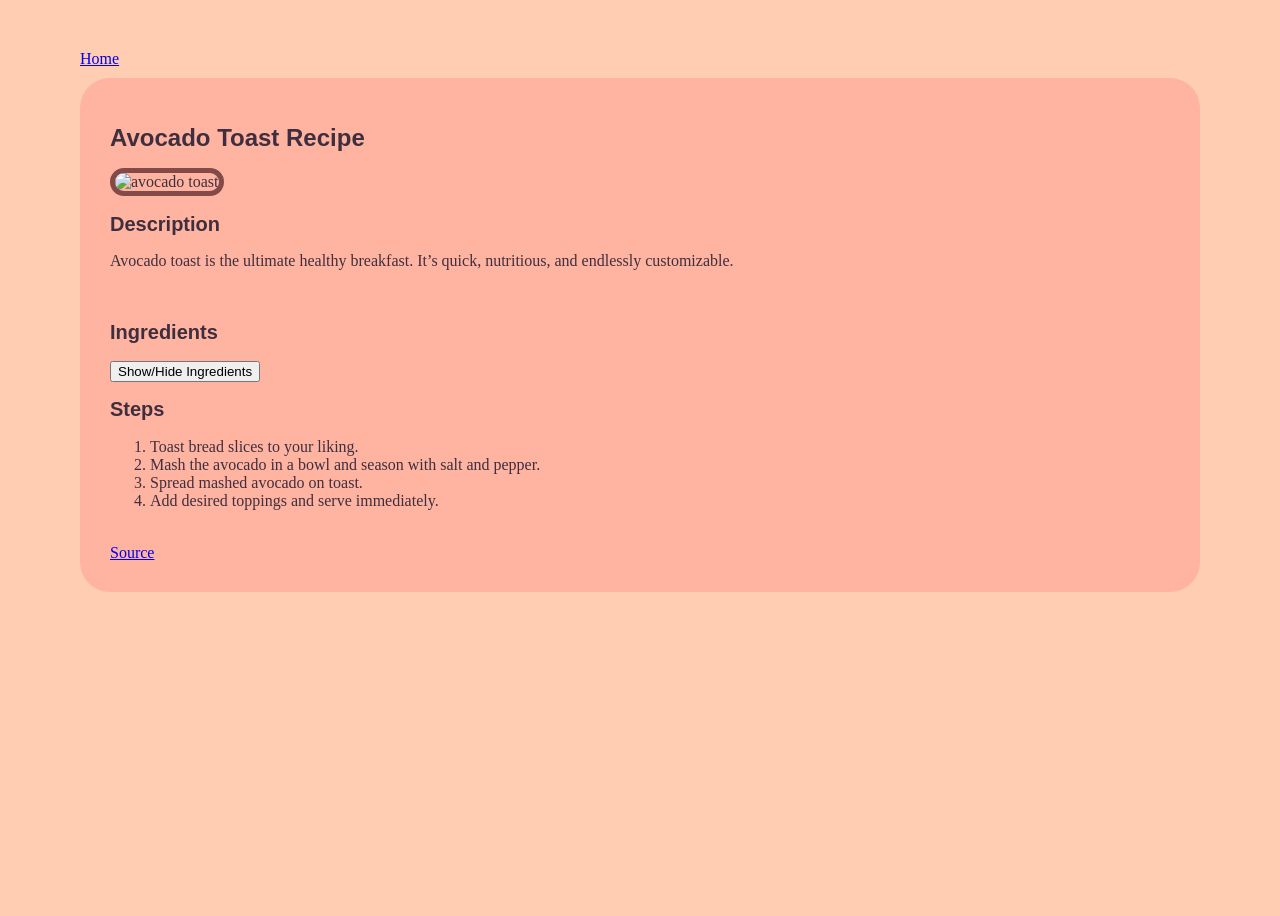
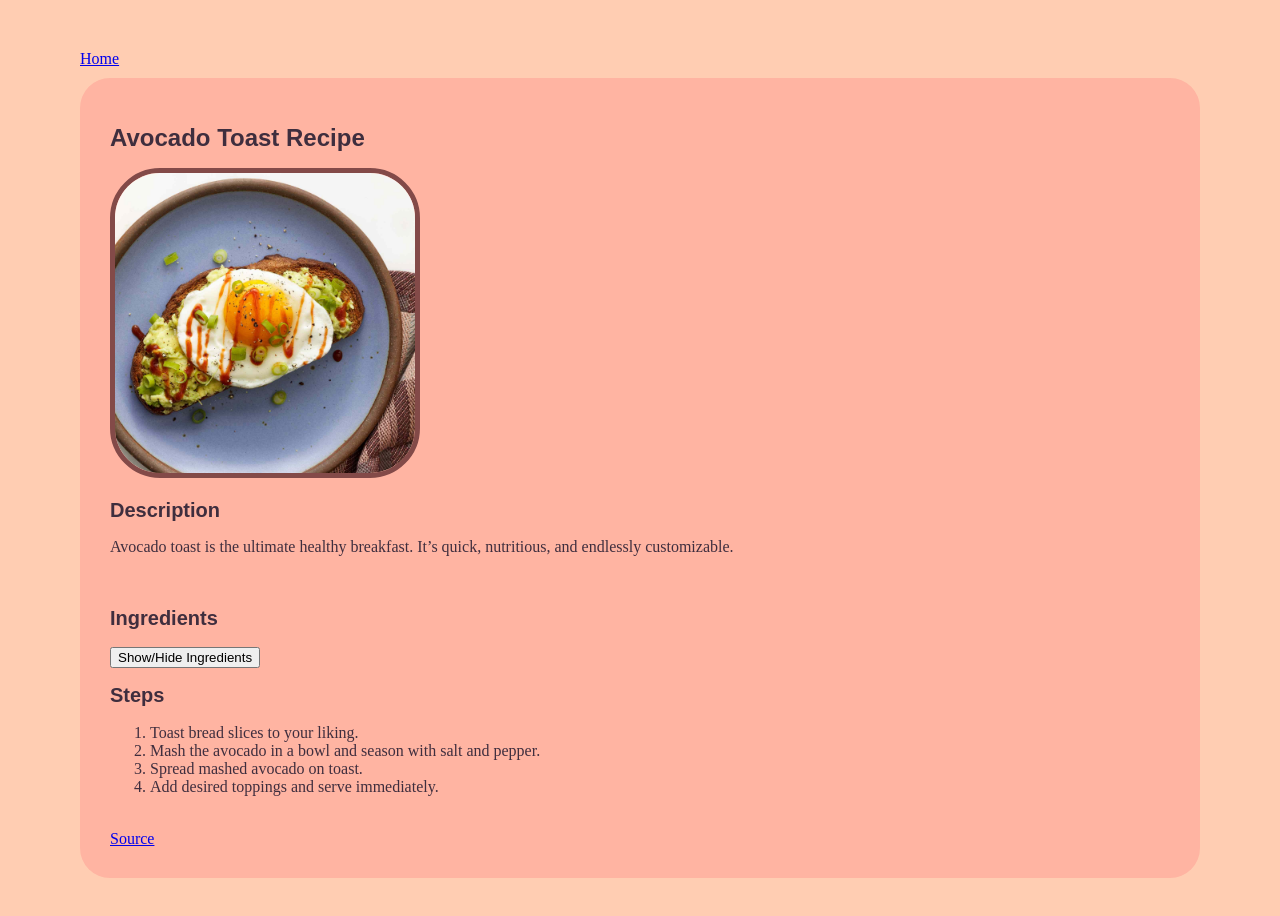
Before and after one commit to Sheerin-F-A/reciperemix, a plain HTML site: page recipes/avocadotoast.html in a window 1280 px wide. Before the commit the page ends 800 px from the top, so only its background shows below. Drawn offline with Linux system fonts and the light colour scheme.

Commit message:
Add avocado toast image

```diff
--- a/recipes/avocadotoast.html
+++ b/recipes/avocadotoast.html
@@ -13,7 +13,7 @@
   <a href="../index.html">Home</a>
   <div class="bg">
     <h1 class="title">Avocado Toast Recipe</h1>
-    <img src="../images/avocado.jpeg" alt="avocado toast" />
+    <img src="../images/avocado.jpg" alt="avocado toast" />
     <h2>Description</h2>
     <p>
       Avocado toast is the ultimate healthy breakfast. It’s quick, nutritious,
```
Also changed, not shown: images/avocado.jpg (added).
